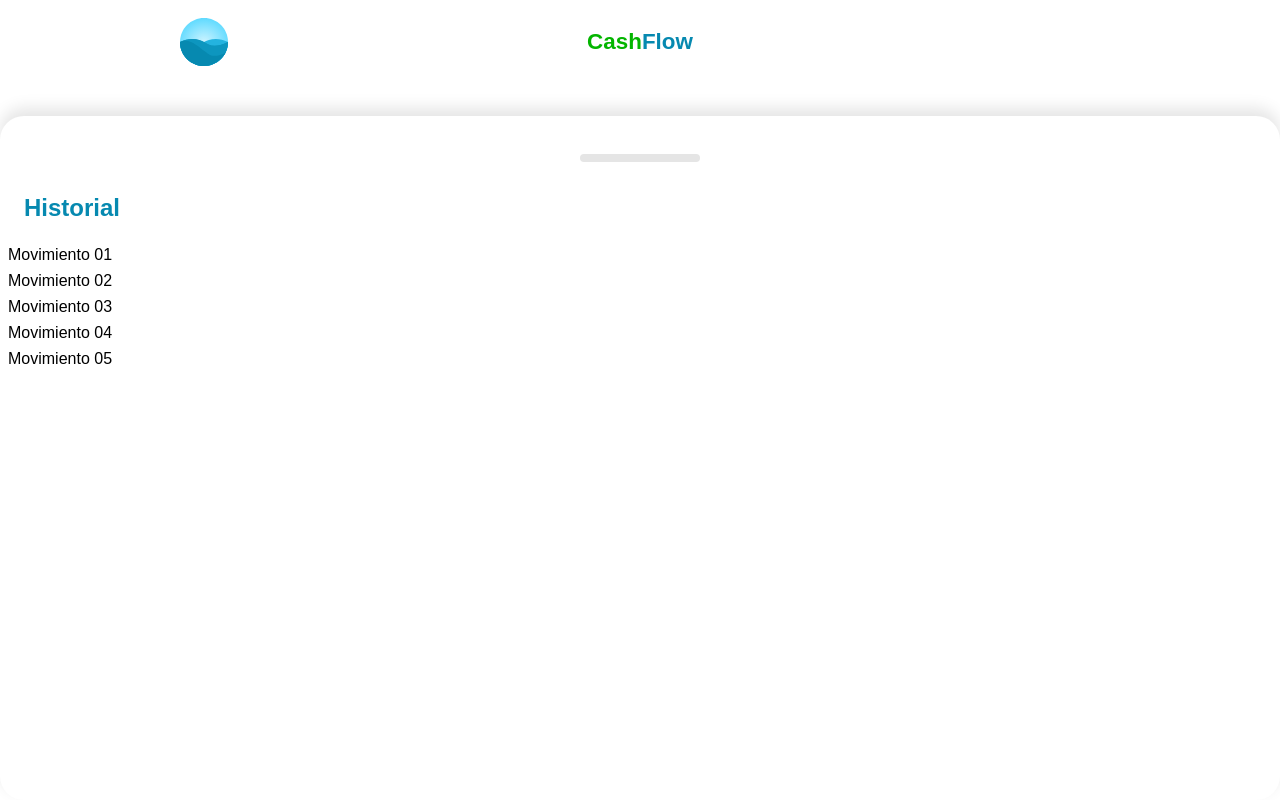
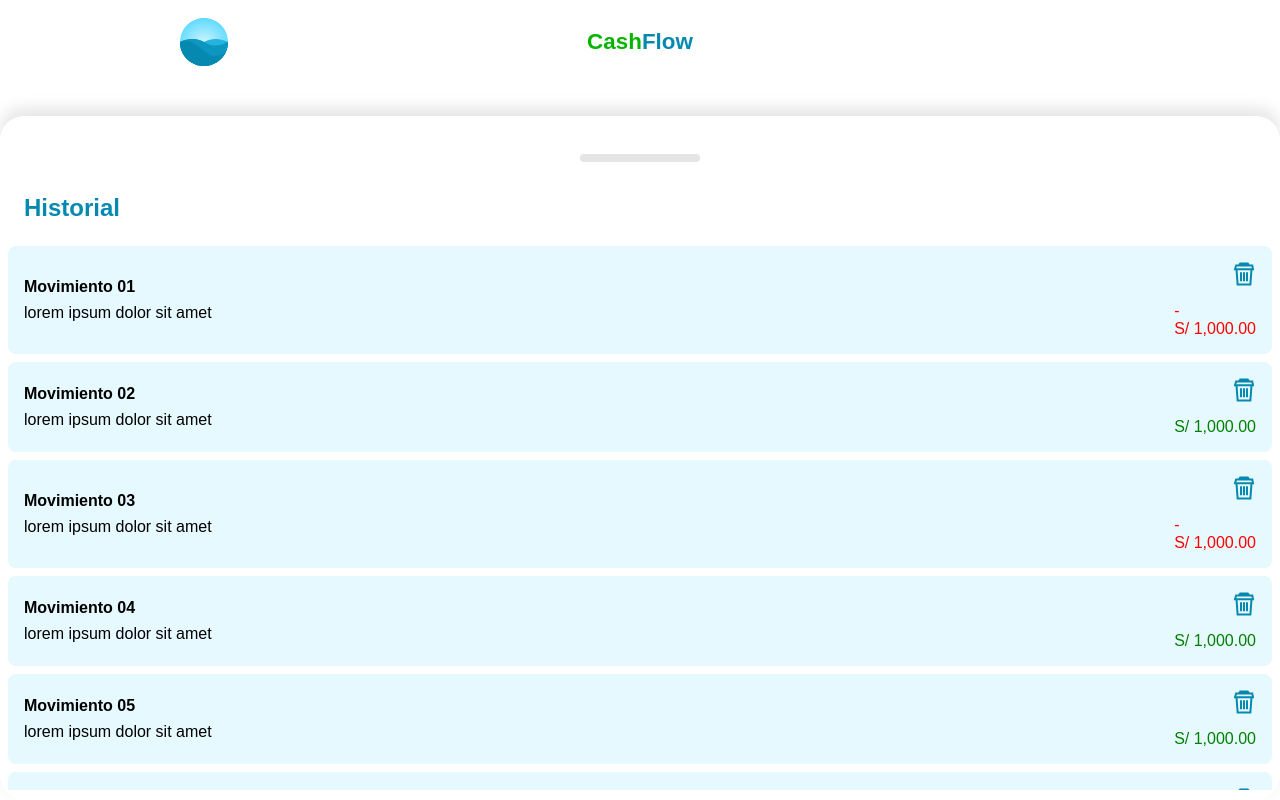
Before and after one commit to kevinmadrid-dev/cash-flow, a Vue app: page / in a window 1280 px wide. Both pictures are taken after a click on the element 640 px from the left and 758 px from the top of the page. Built offline with nearby package versions, Linux system fonts and the light colour scheme.

Commit message:
feat: :construction: Se actualizó el componente MovementCard

```diff
--- a/src/components/HomeScreen.vue
+++ b/src/components/HomeScreen.vue
@@ -35,7 +35,7 @@ let vMovements = [
     id: 0,
     title: "Movimiento 01",
     description: "lorem ipsum dolor sit amet",
-    amount: 1000
+    amount: -1000
   },
   {
     id: 1,
@@ -47,7 +47,7 @@ let vMovements = [
     id: 2,
     title: "Movimiento 03",
     description: "lorem ipsum dolor sit amet",
-    amount: 1000
+    amount: -1000
   },
   {
     id: 3,
@@ -60,6 +60,18 @@ let vMovements = [
     title: "Movimiento 05",
     description: "lorem ipsum dolor sit amet",
     amount: 1000
+  },
+  {
+    id: 5,
+    title: "Movimiento 06",
+    description: "lorem ipsum dolor sit amet",
+    amount: 1000
+  },
+  {
+    id: 6,
+    title: "Movimiento 07",
+    description: "lorem ipsum dolor sit amet",
+    amount: 1000
   }
 ]
 </script>
--- a/src/components/Movements/MovementCard.vue
+++ b/src/components/Movements/MovementCard.vue
@@ -1,17 +1,96 @@
 <template>
-  <div class="movement">{{ title }}</div>
+  <div class="movement">
+    <div class="content">
+      <h4>{{ title }}</h4>
+      <p>{{ description }}</p>
+    </div>
+
+    <div class="action">
+      <img src="../../assets/trash-icon.svg" alt="Delete icon" @click="remove" />
+      <p :class="{ red: color, green: !color }">{{ valueAmount }}</p>
+    </div>
+  </div>
 </template>
 
 <script setup>
-import { toRefs, defineProps } from "vue"
+import { toRefs, defineProps, computed } from "vue"
 
 const props = defineProps({
+  id: {
+    type: Number
+  },
   title: {
     type: String
+  },
+  description: {
+    type: String
+  },
+  amount: {
+    type: Number
   }
 })
 
-const { title } = toRefs(props)
+const { id, title, description, amount } = toRefs(props)
+
+//Función para convertir el valor a formato moneda
+const currencyFormatter = new Intl.NumberFormat("es-PE", {
+  style: "currency",
+  currency: "PEN"
+})
+
+const valueAmount = computed(() => currencyFormatter.format(amount.value))
+
+const remove = () => {
+  console.log("remove - id:", id.value)
+}
+
+const color = computed(() => {
+  return amount.value < 0
+})
 </script>
 
-<style scoped></style>
+<style scoped>
+.movement {
+  display: flex;
+  justify-content: space-between;
+  align-items: center;
+  width: 100%;
+  padding: 16px;
+  background-color: #e6f9ff;
+  border-radius: 8px;
+  box-sizing: border-box;
+}
+
+.movement .content {
+  width: 100%;
+}
+
+.movement .action {
+  display: flex;
+  justify-content: space-between;
+  align-items: flex-end;
+  flex-direction: column;
+}
+
+h4,
+p {
+  margin: 0;
+  padding: 0;
+}
+
+h4 {
+  margin-bottom: 8px;
+}
+
+.movement .action img {
+  margin-bottom: 16px;
+}
+
+.red {
+  color: red;
+}
+
+.green {
+  color: green;
+}
+</style>
--- a/src/components/Movements/MovementsScreen.vue
+++ b/src/components/Movements/MovementsScreen.vue
@@ -4,12 +4,12 @@
 
     <div class="content">
       <MovementCard
-        v-for="movement in movements"
-        :key="movement.id"
-        :id="movement.id"
-        :title="movement.title"
-        :description="movement.description"
-        :amount="movement.amount"
+        v-for="{ id, title, description, amount } in movements"
+        :key="id"
+        :id="id"
+        :title="title"
+        :description="description"
+        :amount="amount"
       />
     </div>
   </div>
```
